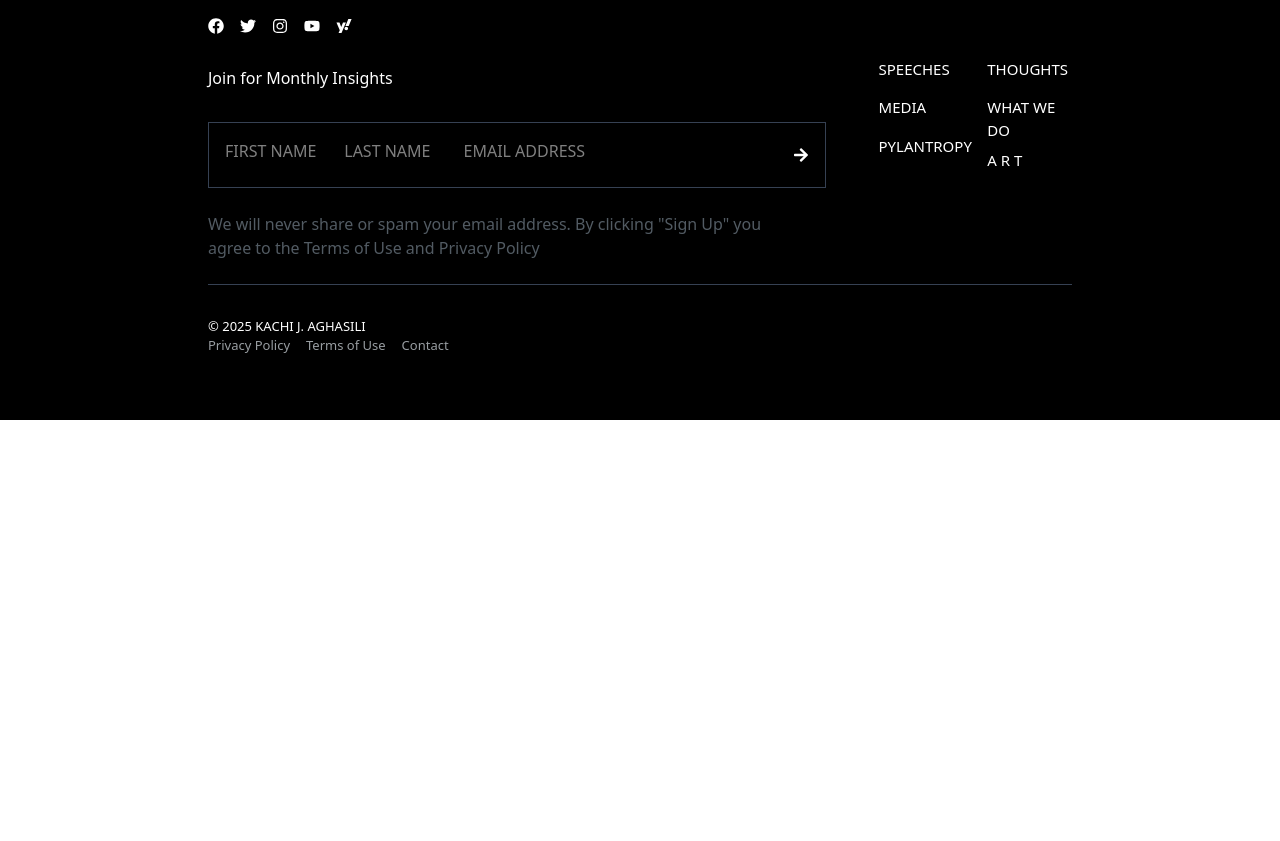
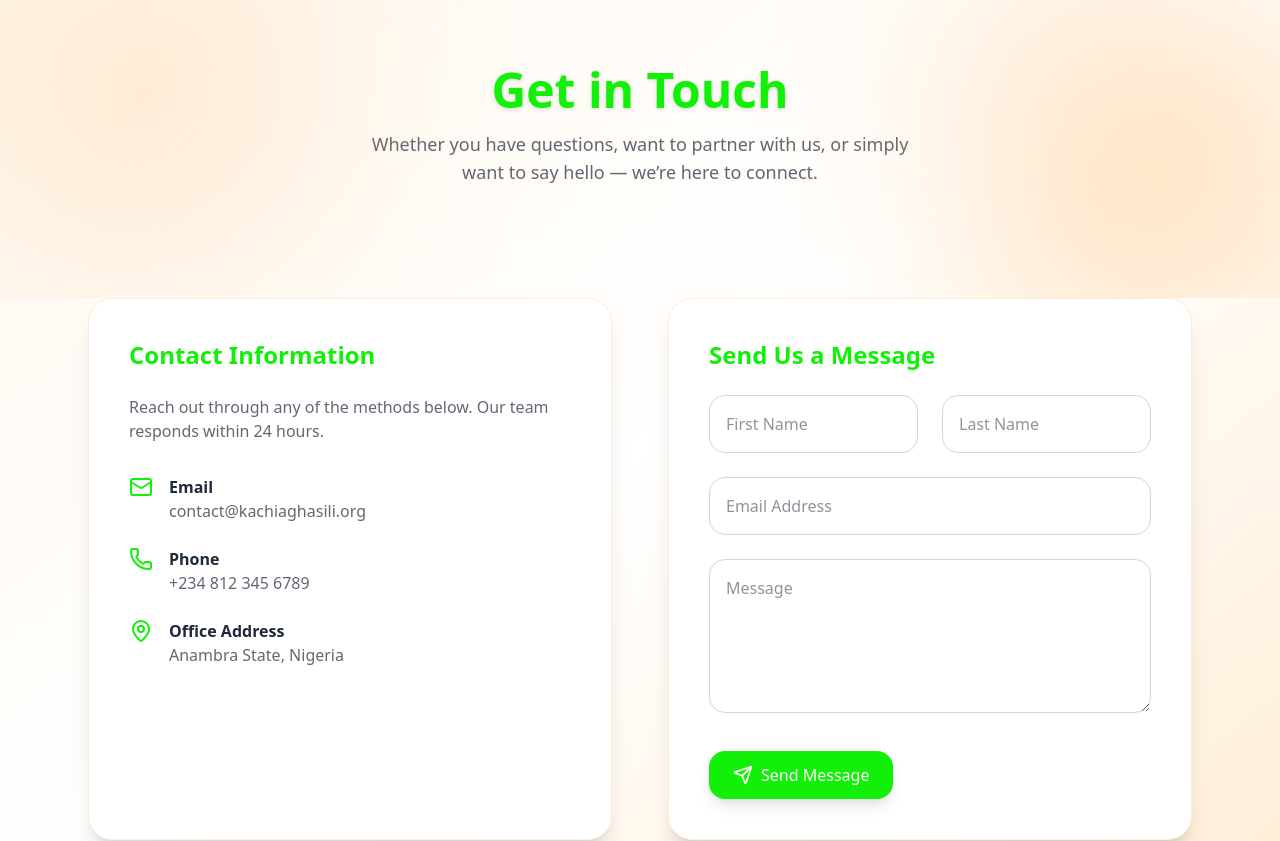
Before and after one commit to kachijamesInitiative/app, a React (Vite) app: page / in a window 1280 px wide. Shown: the part 3680-4521 px from the top of the page. Before the commit the page ends 4100 px from the top, so only its background shows below. Built offline with nearby package versions, Linux system fonts and the light colour scheme.

Commit message:
update: contact form added to the homepage

```diff
--- a/package.json
+++ b/package.json
@@ -13,6 +13,7 @@
     "@heroicons/react": "^2.2.0",
     "@tailwindcss/vite": "^4.1.13",
     "framer-motion": "^12.23.21",
+    "lucide-react": "^0.553.0",
     "react": "^19.1.1",
     "react-countup": "^6.5.3",
     "react-dom": "^19.1.1",
--- a/src/components/Footer.jsx
+++ b/src/components/Footer.jsx
@@ -90,7 +90,7 @@ function Footer() {
             </div>
 
             <div className='border-gray-700 border-t lg:mx-52'></div>
-            <p className='lg:mx-52 pt-8 text-[13px] text-center lg:text-start'>&copy; 2025 KACHI J. AGHASILI</p>
+            <p className='lg:mx-52 pt-8 text-[13px] text-center lg:text-start'>  © {new Date().getFullYear()} Kachi Aghasili Initiative — Connecting With Purpose.</p>
             <div className='flex justify-center lg:justify-start lg:mx-52 text-[13px] gap-3 lg:gap-4 text-[#989da1] '>
                 <div className=''>
                     <Link
--- a/src/components/HomePage.jsx
+++ b/src/components/HomePage.jsx
@@ -14,6 +14,7 @@ import { FaPeopleCarry } from "react-icons/fa";
 import { motion } from "framer-motion"
 import { Link } from 'react-router-dom'
 import { useNavigate } from "react-router-dom";
+import { Mail, Phone, MapPin, Send } from "lucide-react";
 import data from '../data/data.json'
 function HomePage() {
 
@@ -314,7 +315,114 @@ function HomePage() {
         </div>
       </div>
 
+{/* CONTACT US */}
+ <div className="min-h-screen bg-gradient-to-br from-orange-50 via-white to-orange-100 text-gray-800">
+      {/* HERO */}
+      <section className="relative py-28 text-center overflow-hidden">
+        <motion.h1
+          initial={{ opacity: 0, y: 40 }}
+          animate={{ opacity: 1, y: 0 }}
+          transition={{ duration: 0.8 }}
+          className="text-5xl font-extrabold text-[#12f00a] drop-shadow-sm"
+        >
+          Get in Touch
+        </motion.h1>
+        <p className="mt-4 text-lg max-w-xl mx-auto opacity-70">
+          Whether you have questions, want to partner with us, or simply want to say hello —
+          we’re here to connect.
+        </p>
 
+        {/* Decorative Blur */}
+        <div className="absolute top-0 left-0 w-72 h-72 bg-orange-300 blur-[120px] opacity-30" />
+        <div className="absolute bottom-0 right-0 w-72 h-72 bg-orange-400 blur-[120px] opacity-30" />
+      </section>
+
+      {/* CONTACT GRID */}
+      <section className="max-w-6xl mx-auto px-6 pb-28 grid grid-cols-1 lg:grid-cols-2 gap-14">
+        {/* CONTACT INFO CARD */}
+        <motion.div
+          initial={{ opacity: 0, x: -40 }}
+          animate={{ opacity: 1, x: 0 }}
+          transition={{ duration: 0.8 }}
+          className="bg-white shadow-xl rounded-3xl p-10 border border-orange-100"
+        >
+          <h2 className="text-2xl font-bold mb-6 text-[#12f00a]">Contact Information</h2>
+          <p className="opacity-70 mb-8">
+            Reach out through any of the methods below. Our team responds within 24 hours.
+          </p>
+
+          <div className="space-y-6">
+            <div className="flex items-start gap-4">
+              <Mail className="text-[#12f00a] w-6 h-6" />
+              <div>
+                <h3 className="font-semibold">Email</h3>
+                <p className="opacity-70">contact@kachiaghasili.org</p>
+              </div>
+            </div>
+
+            <div className="flex items-start gap-4">
+              <Phone className="text-[#12f00a] w-6 h-6" />
+              <div>
+                <h3 className="font-semibold">Phone</h3>
+                <p className="opacity-70">+234 812 345 6789</p>
+              </div>
+            </div>
+
+            <div className="flex items-start gap-4">
+              <MapPin className="text-[#12f00a] w-6 h-6" />
+              <div>
+                <h3 className="font-semibold">Office Address</h3>
+                <p className="opacity-70">Anambra State, Nigeria</p>
+              </div>
+            </div>
+          </div>
+        </motion.div>
+
+        {/* FORM CARD */}
+        <motion.form
+          initial={{ opacity: 0, x: 40 }}
+          animate={{ opacity: 1, x: 0 }}
+          transition={{ duration: 0.8 }}
+          className="bg-white shadow-xl rounded-3xl p-10 border border-orange-100"
+        >
+          <h2 className="text-2xl font-bold mb-6 text-[#12f00a]">Send Us a Message</h2>
+
+          <div className="grid grid-cols-1 md:grid-cols-2 gap-6">
+            <input
+              type="text"
+              placeholder="First Name"
+              className="p-4 rounded-2xl border border-gray-300 focus:border-orange-500 focus:ring-2 focus:ring-orange-200 outline-none"
+            />
+            <input
+              type="text"
+              placeholder="Last Name"
+              className="p-4 rounded-2xl border border-gray-300 focus:border-orange-500 focus:ring-2 focus:ring-orange-200 outline-none"
+            />
+          </div>
+
+          <input
+            type="email"
+            placeholder="Email Address"
+            className="w-full mt-6 p-4 rounded-2xl border border-gray-300 focus:border-orange-500 focus:ring-2 focus:ring-orange-200 outline-none"
+          />
+
+          <textarea
+            placeholder="Message"
+            rows="5"
+            className="w-full mt-6 p-4 rounded-2xl border border-gray-300 focus:border-orange-500 focus:ring-2 focus:ring-orange-200 outline-none"
+          ></textarea>
+
+          <button
+            type="submit"
+            className="mt-8 flex items-center gap-2 bg-[#12f00a] text-white px-6 py-3 rounded-2xl shadow-lg hover:bg-orange-800 transition"
+          >
+            <Send className="w-5 h-5" /> Send Message
+          </button>
+        </motion.form>
+      </section>
+
+
+    </div>
 
 
     </div>
```
Also changed, not shown: 1 other file (tests, documents, lock files or other folders).
